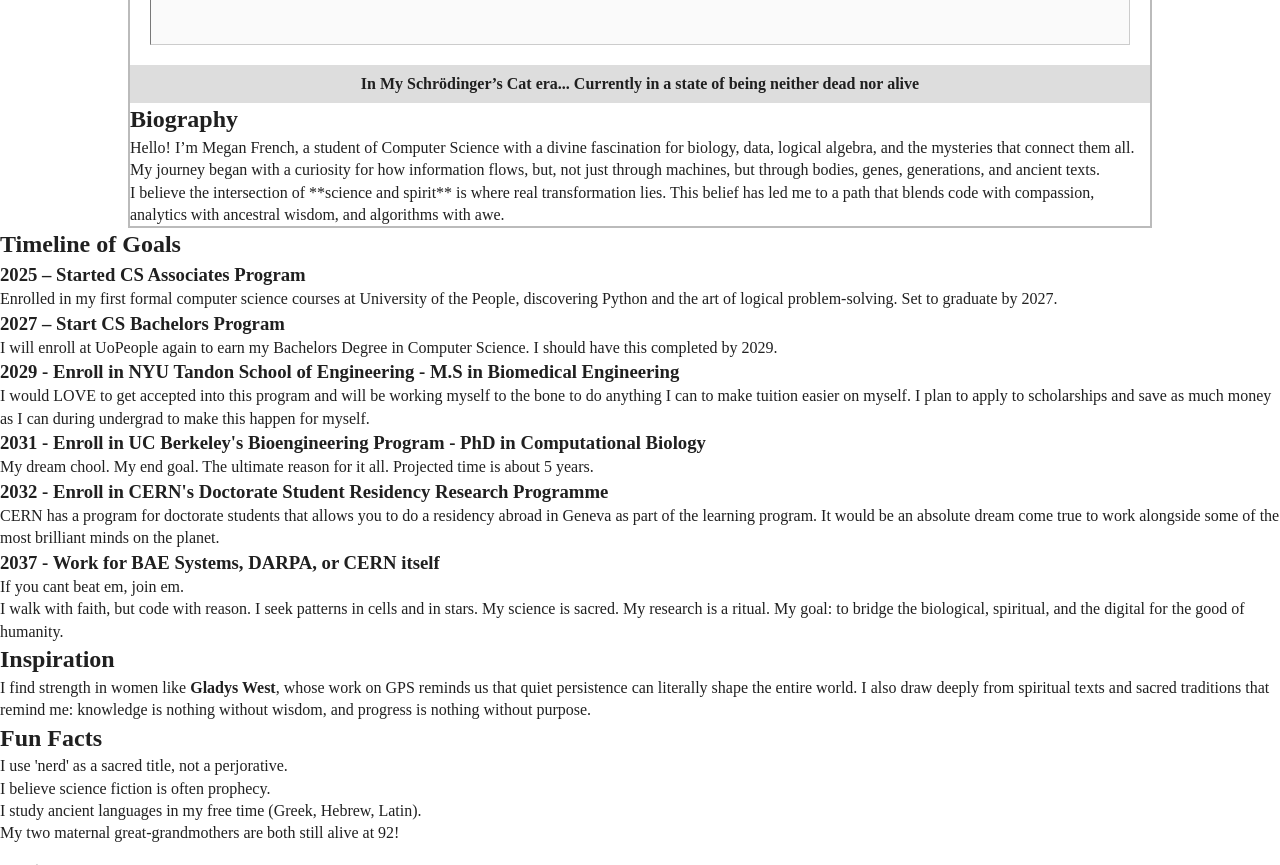
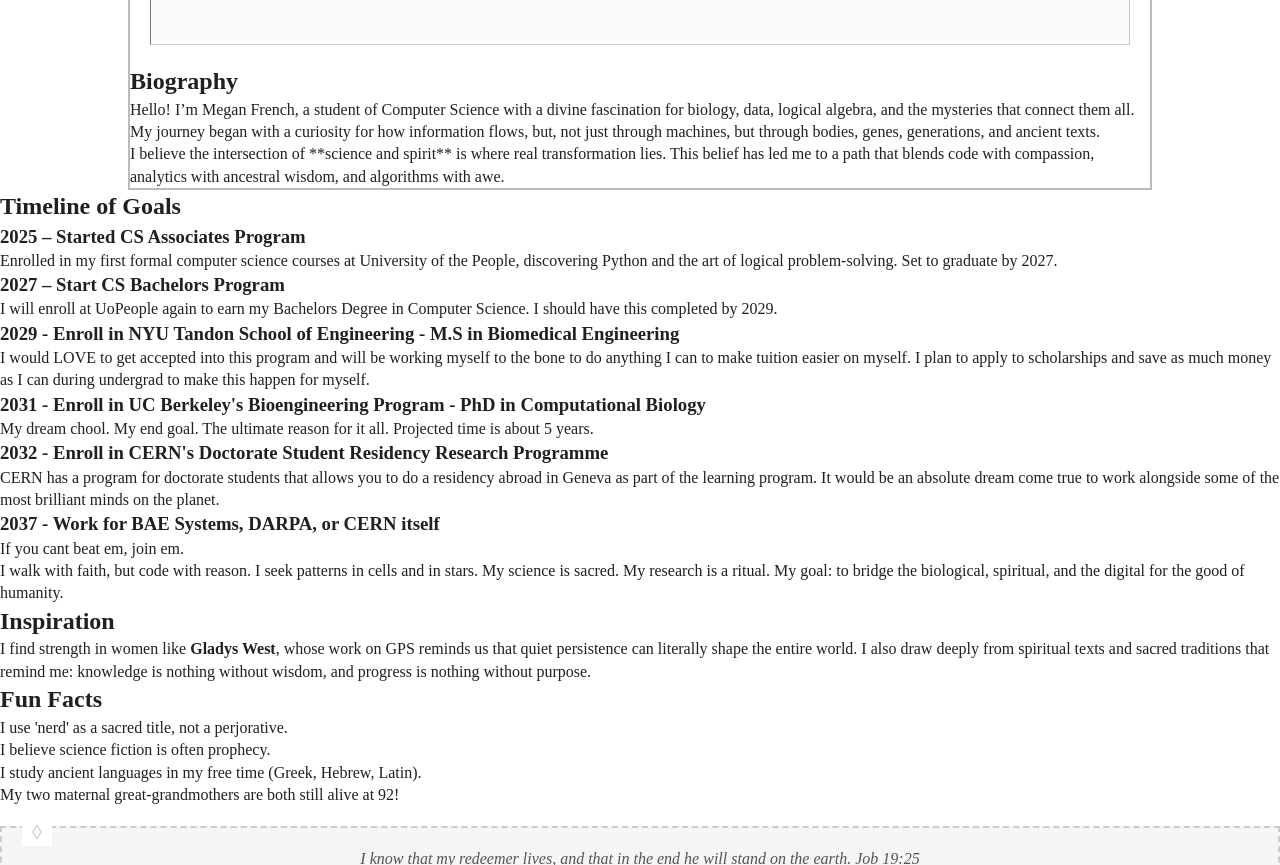
Before and after one commit to unwellbutrin/meganfrench.tech, a plain HTML site: page index.html in a window 1280 px wide. Shown: the part 1064-1929 px from the top of the page. Drawn offline with Linux system fonts and the light colour scheme.

Commit message:
Update index.html
idk we will see

```diff
--- a/index.html
+++ b/index.html
@@ -652,10 +652,7 @@
     </div>
 
       <!-- The INFO Tab -->
-      <div class="content-title" id="content-title"> In My Schrödinger’s Cat era... Currently in a state of being neither dead nor alive </div>
-
-
-      <div class="content-area" id="info">
+<div class="content-area" id="info">
        <h1>About Megan French</h1>
     <p>STEM Student | Aspiring Computational Biologist | Rural Dissenter </p>
   </div>
```
